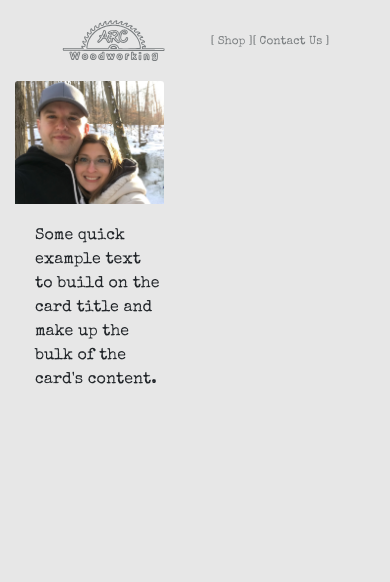
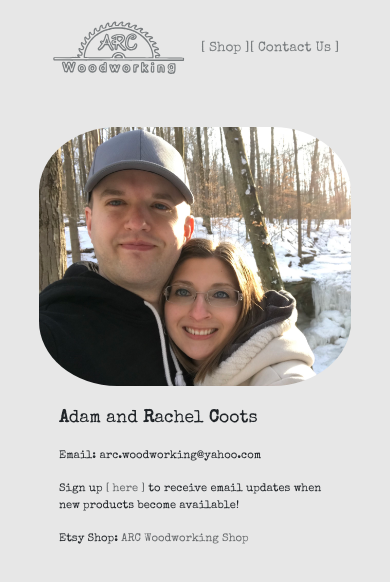
Before and after one commit to oddsquash/arc-store, a React (Create React App) app: page /contact in a window 390 px wide. Shown: the top 582 px of the page. Built offline with nearby package versions, Linux system fonts and the light colour scheme.

Commit message:
update contact

```diff
--- a/src/App.css
+++ b/src/App.css
@@ -91,20 +91,56 @@ button:focus {
   outline: none;
 }
 
-@media screen and (max-width: 474px) {
+.contact-col {
+  margin: 2rem auto;
+  padding: auto;
+  width: 40%;
+}
+
+.contact {
+  height: 100%;
+  width: 100%;
+  padding: auto;
+}
+
+.contact-photo {
+  border-radius: 25%;
+}
+
+.card-name {
+  font-size: 1.8rem;
+}
+
+.card-text {
+  font-size: 1rem;
+}
+
+.card-text a {
+  color: #66696b;
+}
+@media screen and (max-width: 450px) {
   #logo {
-    height: 70%;
-    width: 70%;
+    height: 90%;
+    width: 90%;
   }
   .nav-text {
-    font-size: 3vw;
+    font-size: 3.5vw;
     margin-left: 0;
   }
   .shop {
     padding-top: 0 !important;
   }
-  .card img {
+  .product img {
     height: 90%;
     width: 90%;
   }
+  .contact-col {
+    width: 80%;
+  }
+  .card-name {
+    font-size: 1.1rem;
+  }
+  .card-text {
+    font-size: 0.7rem;
+  }
 }
--- a/src/components/Contact.js
+++ b/src/components/Contact.js
@@ -4,13 +4,39 @@ export default function Contact() {
   return (
     <div className="container">
       <div className="row">
-        <div className="col-6">
-          <div className="card">
-            <img src="/img/Adam.jpg" className="card-img-top" alt="adam" />
+        <div className="contact-col">
+          <div className="card contact">
+            <img
+              src="/img/Adam.jpg"
+              className="card-img-top contact-photo"
+              alt="adam"
+            />
             <div className="card-body">
+              <p className="card-name">
+                <strong>A</strong>dam and <strong>R</strong>achel{" "}
+                <strong>C</strong>oots
+              </p>
+              <p className="card-text">Email: arc.woodworking@yahoo.com</p>
               <p className="card-text">
-                Some quick example text to build on the card title and make up
-                the bulk of the card's content.
+                Sign up{" "}
+                <a
+                  href="mailto:arc.woodworking@yahoo.com?Subject=Email subscription&body=Please add me to your mailing list!"
+                  target="_top"
+                >
+                  [ here ]
+                </a>{" "}
+                to receive email updates when new products become available!
+              </p>
+              <p className="card-text">
+                Etsy Shop:{" "}
+                <a
+                  className="link"
+                  href="http://www.etsy.com/shop/ARCWoodworkingShop"
+                  target="_blank"
+                  rel="noopener noreferrer"
+                >
+                  ARC Woodworking Shop
+                </a>
               </p>
             </div>
           </div>
--- a/src/components/Product.js
+++ b/src/components/Product.js
@@ -7,7 +7,7 @@ export default class Product extends Component {
     const { id, title, img, price } = this.props.product;
     return (
       <div className="col-lg-6 col-12 mt-5">
-        <div className="card">
+        <div className="card product">
           <ProductConsumer>
             {value => (
               <div
```
